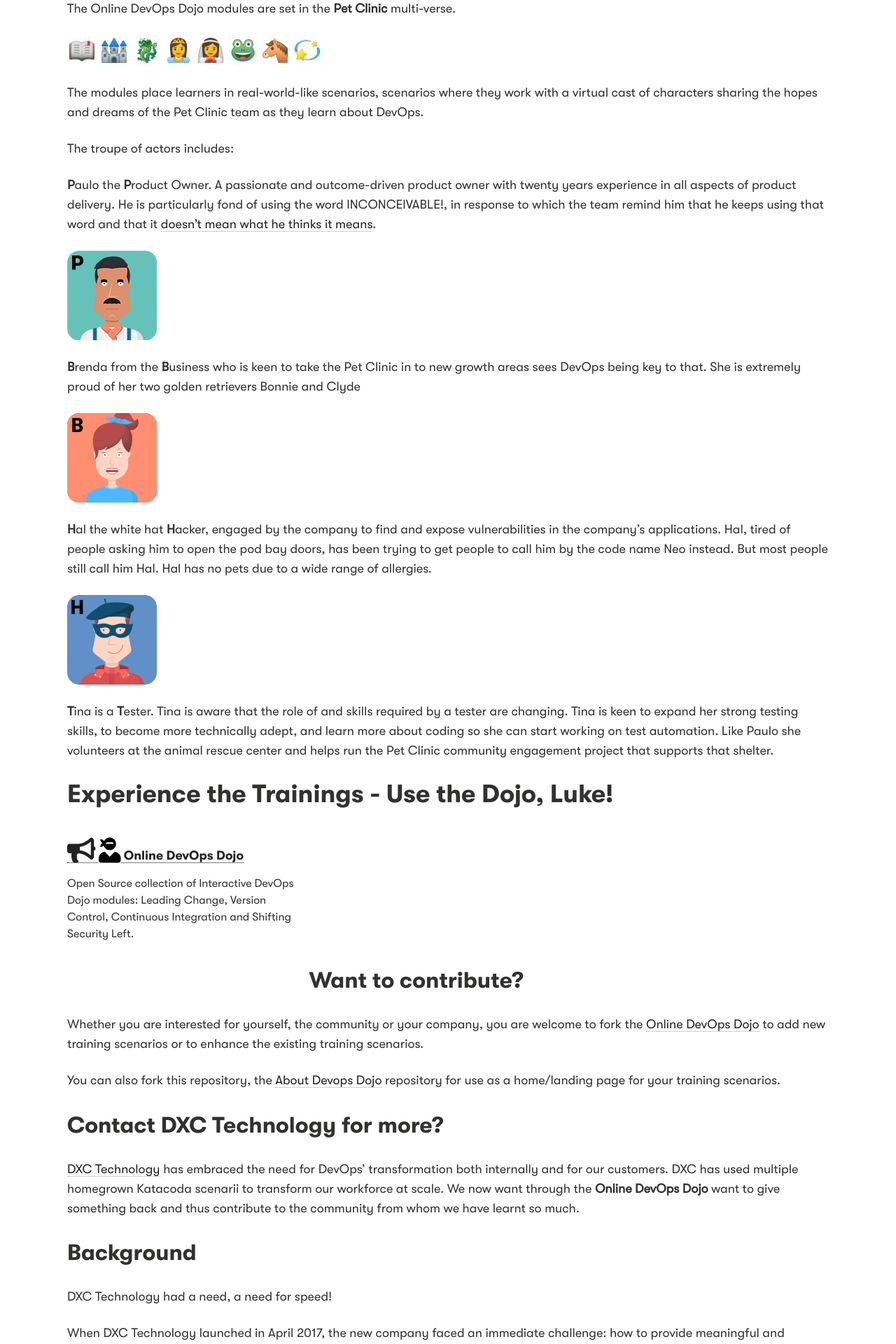
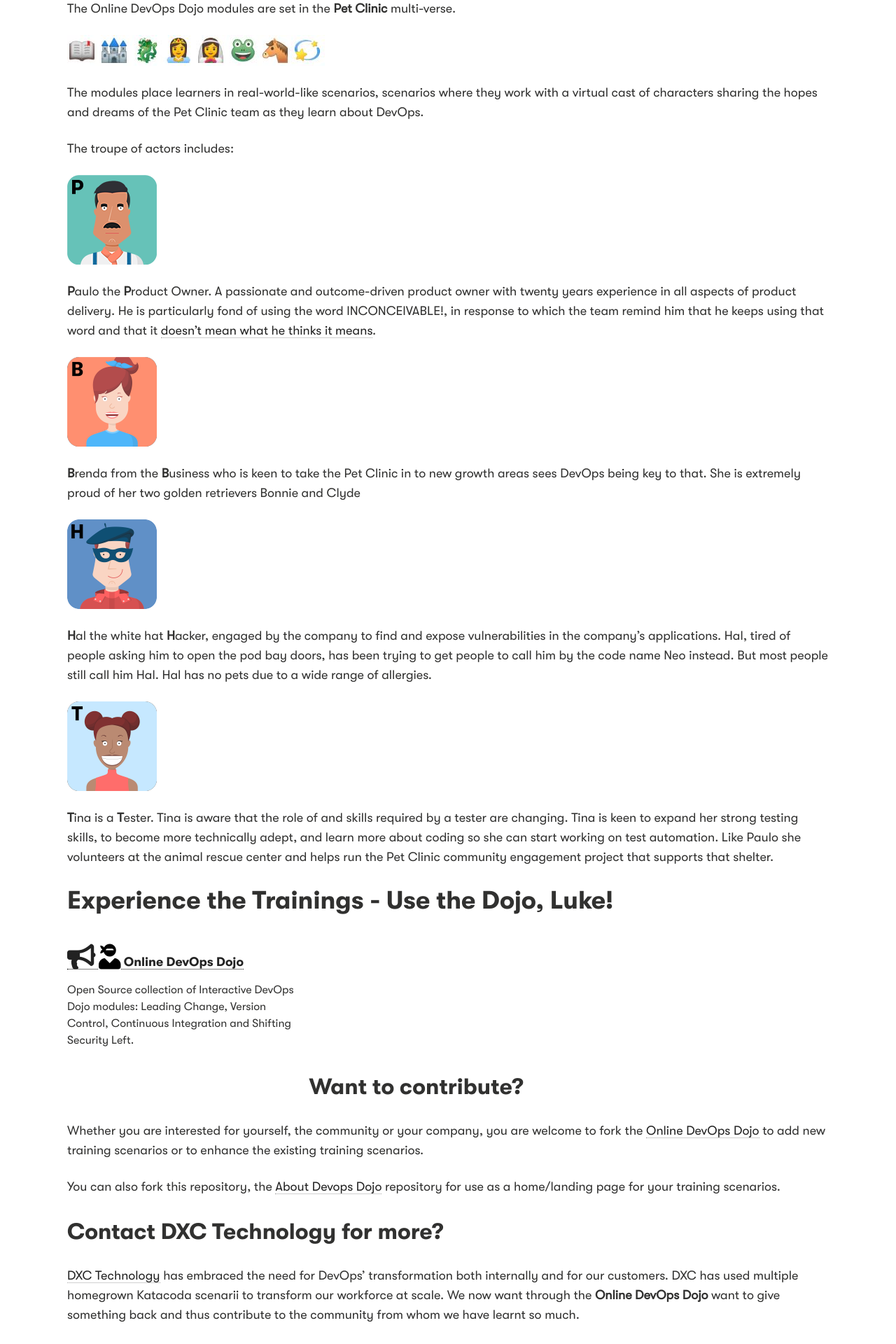
Before and after one commit to dxc-technology/about-devops-dojo, a Jekyll site: the page built from index.md, in a window 1280 px wide. Shown: the part 826-2746 px from the top of the page at 70% size. Built offline with Jekyll 4.4.1, drawn with Linux system fonts in a browser that asks for light colours; our own code applies the rules of GitHub Pages for plain Markdown files.

Commit message:
Move actor images above their bio

```diff
--- a/index.md
+++ b/index.md
@@ -24,18 +24,19 @@
 
 The troupe of actors includes:
 
+![](images/paulo.png)
 
 **P**aulo the **P**roduct Owner. A passionate and outcome-driven product owner with twenty years experience in all aspects of product delivery. He is particularly fond of using the word INCONCEIVABLE!, in response to which the team remind him that he keeps using that word and that it [doesn't mean what he thinks it means](https://www.youtube.com/watch?v=D58LpHBnvsI).
 
-![](images/paulo.png)
+![](images/brenda.png)
 
 **B**renda from the **B**usiness who is keen to take the Pet Clinic in to new growth areas sees DevOps being key to that. She is extremely proud of her two golden retrievers Bonnie and Clyde
 
-![](images/brenda.png)
+![](images/hal.png)
 
 **H**al the white hat **H**acker, engaged by the company to find and expose vulnerabilities in the company's applications. Hal, tired of people asking him to open the pod bay doors, has been trying to get people to call him by the code name Neo instead. But most people still call him Hal. Hal has no pets due to a wide range of allergies.
 
-![](images/hal.png)
+![](images/tina.png)
 
 **T**ina is a **T**ester. Tina is aware that the role of and skills required by a tester are changing.
 Tina is keen to expand her strong testing skills, to become more technically adept, and learn more about coding so she can start working on test automation. Like Paulo she volunteers at the animal rescue center and helps run the Pet Clinic community engagement project that supports that shelter.
```
